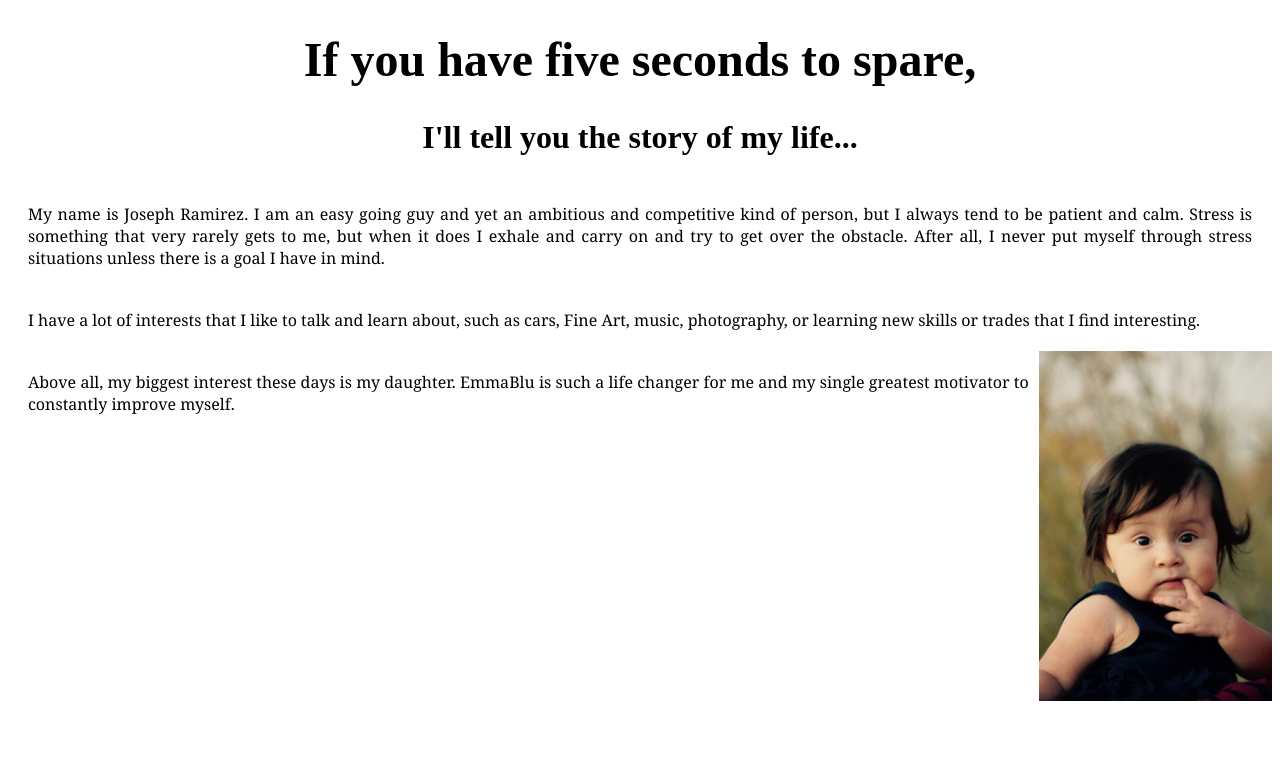
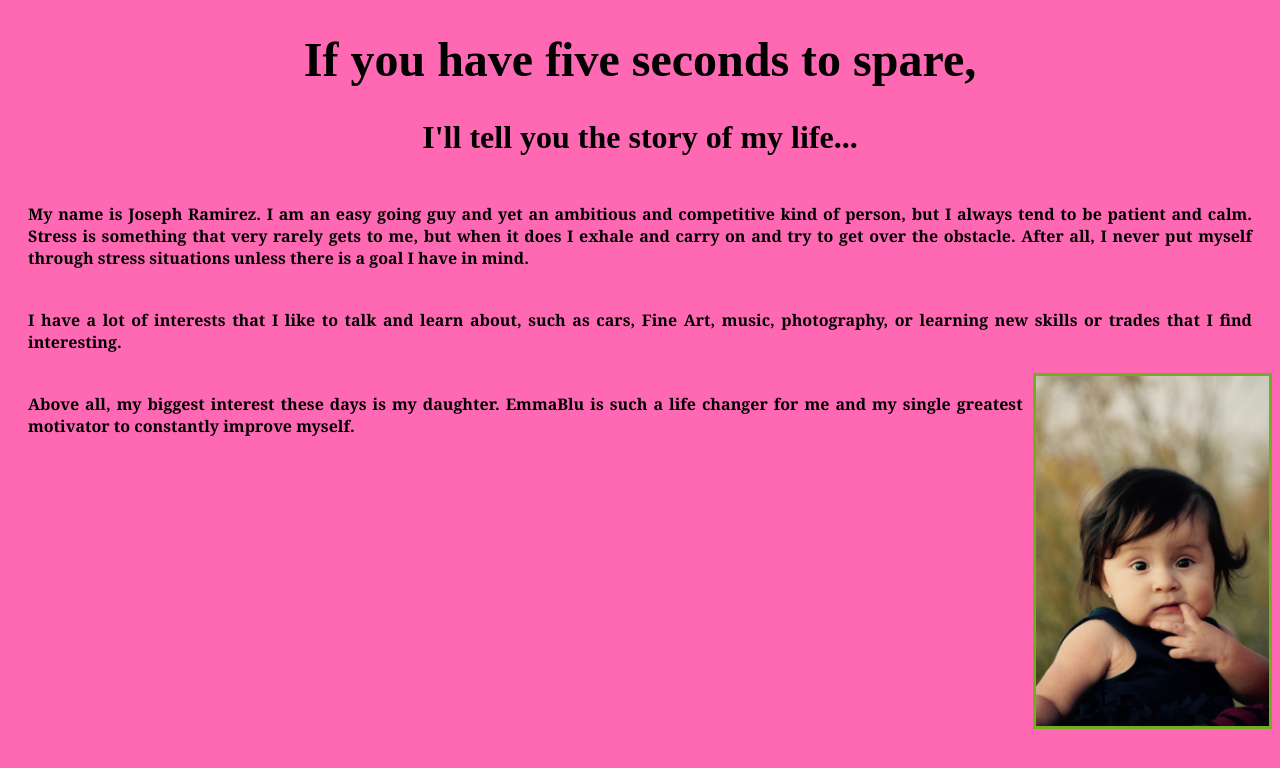
Before and after one commit to JosephBlu/about-joseph, a PHP site: page / in a window 1280 px wide. Shown: the top 768 px of the page. Run offline with PHP 8.4, Linux system fonts and the light colour scheme.

Commit message:
some fancy coloring

```diff
--- a/style/style.css
+++ b/style/style.css
@@ -1,4 +1,9 @@
-p {text-align: justify;
+body {
+	background-color: hotpink;
+}
+
+p {font-weight: bold;
+	text-align: justify;
 	font-family: "Georgia", serif;
 	margin: 0px;
 	padding: 20px;
@@ -15,4 +20,5 @@ h2 {text-align: center;
 img {
 	float: right;
 	margin: 0 0 10px 10px;
+	border: 3px solid #73AD21;
 }
```
